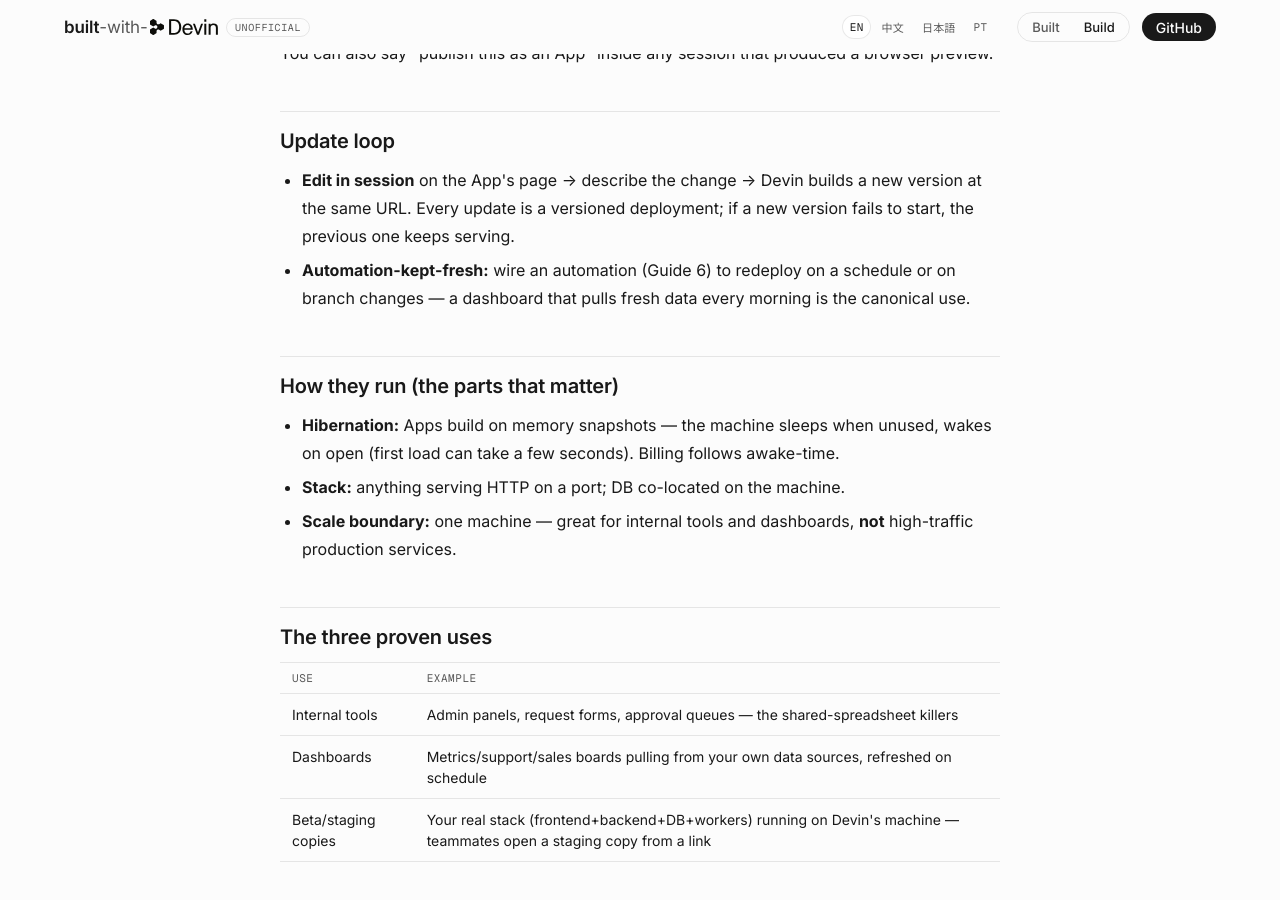
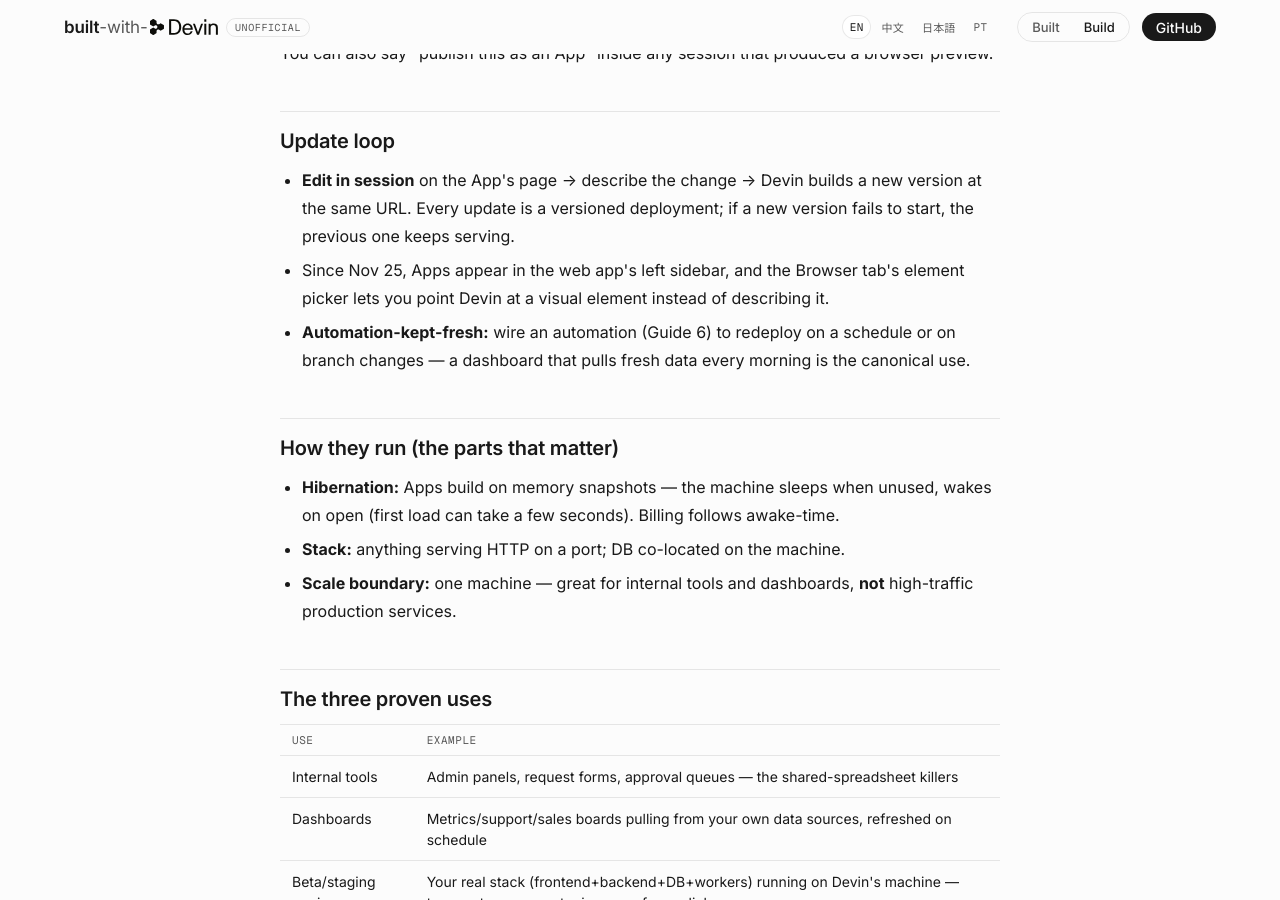
Before and after one commit to Till3005/built-with-devin, a Jekyll site: the page docs/guides/devin-apps.html, which Jekyll copies as it is, in a window 1280 px wide and 900 px high, scrolled down 1250 px. Built offline with Jekyll 4.4.1, drawn with Linux system fonts in a browser that asks for light colours; some of the changed text lies outside the part shown.

Commit message:
Sync Apps element picker update
Co-Authored-By: Devin AI <158243242+devin-ai-integration[bot]@users.noreply.github.com>

```diff
--- a/docs/feed.xml
+++ b/docs/feed.xml
@@ -4,7 +4,7 @@
   <title>Built with Devin — registry updates</title>
   <link>https://till3005.github.io/built-with-devin/</link>
   <description>New entries indexed in the built-with-devin registry.</description>
-  <lastBuildDate>Fri, 27 Nov 2026 08:24:45 +0000</lastBuildDate>
+  <lastBuildDate>Fri, 27 Nov 2026 08:36:39 +0000</lastBuildDate>
   <item>
     <title>Indexed: GTM Engineering fleet</title>
     <link>https://till3005.github.io/built-with-devin/#deployments</link>
--- a/docs/guides/devin-apps.html
+++ b/docs/guides/devin-apps.html
@@ -45,7 +45,7 @@
 <main>
 <article class="guide wrap" id="guide">
   <p class="guide-crumb"><a href="index.html">← Guides</a> · <a data-lang-link="ja" href="ja/devin-apps.html">日本語</a> · <a data-lang-link="pt" href="pt/devin-apps.html">Português</a> · <a data-lang-link="zh" href="zh/devin-apps.html">中文</a></p>
-<p class="guide-meta">Updated 2026-11-24</p>
+<p class="guide-meta">Updated 2026-11-27</p>
 <details class="toc" open><summary>On this page</summary><ol><li class="d2"><a href="#what-it-is">What it is</a></li><li class="d2"><a href="#build-one">Build one</a></li><li class="d2"><a href="#update-loop">Update loop</a></li><li class="d2"><a href="#how-they-run-the-parts-that-matter">How they run (the parts that matter)</a></li><li class="d2"><a href="#the-three-proven-uses">The three proven uses</a></li><li class="d2"><a href="#verify-it">Verify it</a></li><li class="d2"><a href="#pitfalls">Pitfalls</a></li><li class="d2"><a href="#knowledge-check">Knowledge check</a></li><li class="d2"><a href="#sources">Sources</a></li></ol></details>
 <h1>Guide 10 — Devin Apps: ship live tools from a chat</h1>
 <p><strong>Goal:</strong> describe an internal tool, dashboard, or staging copy — Devin builds it and serves it at a stable URL your team opens by signing in.
@@ -63,6 +63,7 @@
 <h2 id="update-loop">Update loop<a class="hlink" href="#update-loop" aria-hidden="true">#</a></h2>
 <ul>
 <li><strong>Edit in session</strong> on the App's page → describe the change → Devin builds a new version at the same URL. Every update is a versioned deployment; if a new version fails to start, the previous one keeps serving.</li>
+<li>Since Nov 25, Apps appear in the web app's left sidebar, and the Browser tab's element picker lets you point Devin at a visual element instead of describing it.</li>
 <li><strong>Automation-kept-fresh:</strong> wire an automation (Guide 6) to redeploy on a schedule or on branch changes — a dashboard that pulls fresh data every morning is the canonical use.</li>
 </ul>
 <h2 id="how-they-run-the-parts-that-matter">How they run (the parts that matter)<a class="hlink" href="#how-they-run-the-parts-that-matter" aria-hidden="true">#</a></h2>
--- a/docs/guides/ja/devin-apps.html
+++ b/docs/guides/ja/devin-apps.html
@@ -45,7 +45,7 @@
 <main>
 <article class="guide wrap" id="guide">
   <p class="guide-crumb"><a href="index.html">← ガイド</a> · <a data-lang-link="en" href="../devin-apps.html">English</a> · <a data-lang-link="pt" href="../pt/devin-apps.html">Português</a> · <a data-lang-link="zh" href="../zh/devin-apps.html">中文</a></p>
-<p class="guide-meta">更新 2026-11-24</p>
+<p class="guide-meta">更新 2026-11-27</p>
 <details class="toc" open><summary>このページの目次</summary><ol><li class="d2"><a href="#概要">概要</a></li><li class="d2"><a href="#作り方">作り方</a></li><li class="d2"><a href="#更新ループ">更新ループ</a></li><li class="d2"><a href="#動作の仕組み-重要な部分">動作の仕組み（重要な部分）</a></li><li class="d2"><a href="#実証済みの-3-つの用途">実証済みの 3 つの用途</a></li><li class="d2"><a href="#検証チェックリスト">検証チェックリスト</a></li><li class="d2"><a href="#落とし穴">落とし穴</a></li><li class="d2"><a href="#理解度チェック">理解度チェック</a></li><li class="d2"><a href="#出典">出典</a></li></ol></details>
 <h1>ガイド 10 — Devin Apps：チャットから実働ツールを出荷する</h1>
 <p><strong>目標：</strong> 社内ツール、ダッシュボード、ステージングコピーを説明する——Devin が構築し、チームがサインインして開ける安定 URL で提供する。
@@ -63,6 +63,7 @@
 <h2 id="更新ループ">更新ループ<a class="hlink" href="#更新ループ" aria-hidden="true">#</a></h2>
 <ul>
 <li>App ページの <strong>Edit in session</strong> → 変更を記述 → Devin が同じ URL に新バージョンを構築。すべての更新はバージョン管理されたデプロイ；新バージョンが起動に失敗しても前バージョンが提供を続ける</li>
+<li>11 月 25 日以降、Apps は web app の左レールにも表示され、Browser タブの element picker で説明文ではなく視覚要素を直接指せる。</li>
 <li><strong>自動化で鮮度維持：</strong> 自動化（ガイド 6）を配線し、スケジュールまたはブランチ変更で再デプロイ——毎朝新しいデータを引くダッシュボードが定番の用途</li>
 </ul>
 <h2 id="動作の仕組み-重要な部分">動作の仕組み（重要な部分）<a class="hlink" href="#動作の仕組み-重要な部分" aria-hidden="true">#</a></h2>
--- a/docs/guides/pt/devin-apps.html
+++ b/docs/guides/pt/devin-apps.html
@@ -45,7 +45,7 @@
 <main>
 <article class="guide wrap" id="guide">
   <p class="guide-crumb"><a href="index.html">← Guias</a> · <a data-lang-link="en" href="../devin-apps.html">English</a> · <a data-lang-link="ja" href="../ja/devin-apps.html">日本語</a> · <a data-lang-link="zh" href="../zh/devin-apps.html">中文</a></p>
-<p class="guide-meta">Atualizado 2026-11-24</p>
+<p class="guide-meta">Atualizado 2026-11-27</p>
 <details class="toc" open><summary>Nesta página</summary><ol><li class="d2"><a href="#o-que-é">O que é</a></li><li class="d2"><a href="#construir-uma">Construir uma</a></li><li class="d2"><a href="#loop-de-atualização">Loop de atualização</a></li><li class="d2"><a href="#como-rodam-as-partes-que-importam">Como rodam (as partes que importam)</a></li><li class="d2"><a href="#os-três-usos-comprovados">Os três usos comprovados</a></li><li class="d2"><a href="#checklist-de-verificação">Checklist de verificação</a></li><li class="d2"><a href="#armadilhas">Armadilhas</a></li><li class="d2"><a href="#teste-de-conhecimento">Teste de conhecimento</a></li><li class="d2"><a href="#fontes">Fontes</a></li></ol></details>
 <h1>Guia 10 — Devin Apps: ferramentas ao vivo a partir de um chat</h1>
 <p><strong>Objetivo:</strong> descrever uma ferramenta interna, dashboard ou cópia de staging — o Devin a constrói e serve numa URL estável que sua equipe abre fazendo sign-in.
@@ -63,6 +63,7 @@
 <h2 id="loop-de-atualização">Loop de atualização<a class="hlink" href="#loop-de-atualização" aria-hidden="true">#</a></h2>
 <ul>
 <li><strong>Edit in session</strong> na página da App → descreva a mudança → o Devin constrói uma nova versão na mesma URL. Toda atualização é um deployment versionado; se uma versão nova falhar ao iniciar, a anterior continua servindo.</li>
+<li>Desde 25/11, Apps aparecem na barra lateral do app web, e o element picker da aba Browser permite apontar Devin para um elemento visual em vez de descrevê-lo.</li>
 <li><strong>Mantida fresca por automação:</strong> ligue uma automação (Guia 6) para re-deployar em agenda ou em mudanças de branch — um dashboard que puxa dados frescos toda manhã é o uso canônico.</li>
 </ul>
 <h2 id="como-rodam-as-partes-que-importam">Como rodam (as partes que importam)<a class="hlink" href="#como-rodam-as-partes-que-importam" aria-hidden="true">#</a></h2>
--- a/docs/guides/zh/devin-apps.html
+++ b/docs/guides/zh/devin-apps.html
@@ -45,7 +45,7 @@
 <main>
 <article class="guide wrap" id="guide">
   <p class="guide-crumb"><a href="index.html">← 指南</a> · <a data-lang-link="en" href="../devin-apps.html">English</a> · <a data-lang-link="ja" href="../ja/devin-apps.html">日本語</a> · <a data-lang-link="pt" href="../pt/devin-apps.html">Português</a></p>
-<p class="guide-meta">更新于 2026-11-24</p>
+<p class="guide-meta">更新于 2026-11-27</p>
 <details class="toc" open><summary>本页目录</summary><ol><li class="d2"><a href="#它是什么">它是什么</a></li><li class="d2"><a href="#建一个">建一个</a></li><li class="d2"><a href="#更新循环">更新循环</a></li><li class="d2"><a href="#运行机制-要点">运行机制（要点）</a></li><li class="d2"><a href="#三种已验证用法">三种已验证用法</a></li><li class="d2"><a href="#verify-it">Verify it</a></li><li class="d2"><a href="#坑">坑</a></li><li class="d2"><a href="#自检">自检</a></li><li class="d2"><a href="#sources">Sources</a></li></ol></details>
 <h1>指南 10 — Devin Apps：从聊天里交付一个活工具</h1>
 <p><strong>目标：</strong> 描述一个内部工具、仪表盘或 staging 副本——Devin 把它建出来并托管在一个稳定 URL 上，团队成员登录即可打开。
@@ -63,6 +63,7 @@
 <h2 id="更新循环">更新循环<a class="hlink" href="#更新循环" aria-hidden="true">#</a></h2>
 <ul>
 <li>App 页面上 <strong>Edit in session</strong> → 描述改动 → Devin 在同一个 URL 构建新版本。每次更新都是一次带版本的部署；新版本启动失败时旧版本继续服务。</li>
+<li>自 11 月 25 日起，Apps 会出现在网页版左栏；Browser 标签页的 element picker 让你直接指向视觉元素，而不是用文字描述它。</li>
 <li><strong>Automation 保鲜：</strong> 接一个 automation（第 6 篇）按定时或分支变更重新部署——"每天早上拉新数据的仪表盘"是最典型的用法。</li>
 </ul>
 <h2 id="运行机制-要点">运行机制（要点）<a class="hlink" href="#运行机制-要点" aria-hidden="true">#</a></h2>
```
Also changed, not shown: other parts of docs/guides/devin-apps.html (+1 -1 lines), other parts of docs/guides/ja/devin-apps.html (+1 -1 lines), other parts of docs/guides/pt/devin-apps.html (+1 -1 lines), other parts of docs/guides/zh/devin-apps.html (+1 -1 lines), docs/sitemap.xml (+12 -12 lines).
